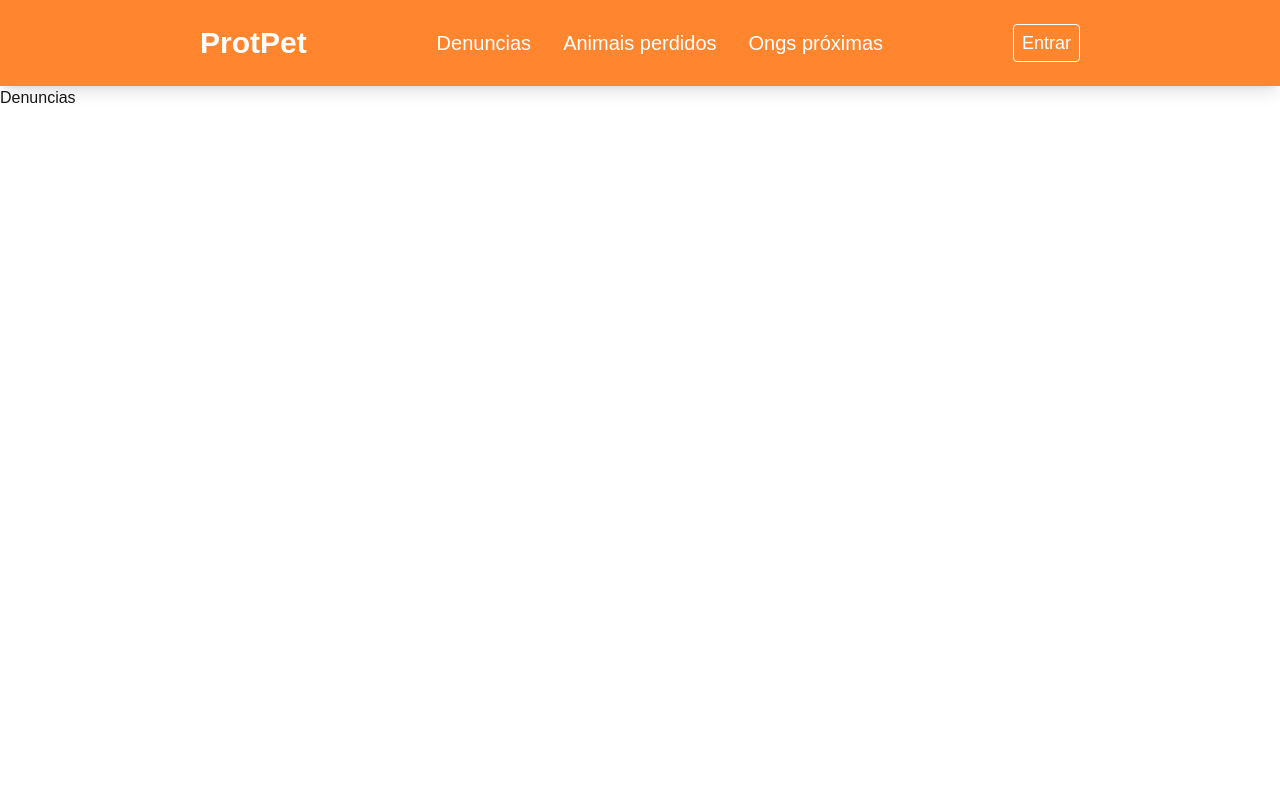
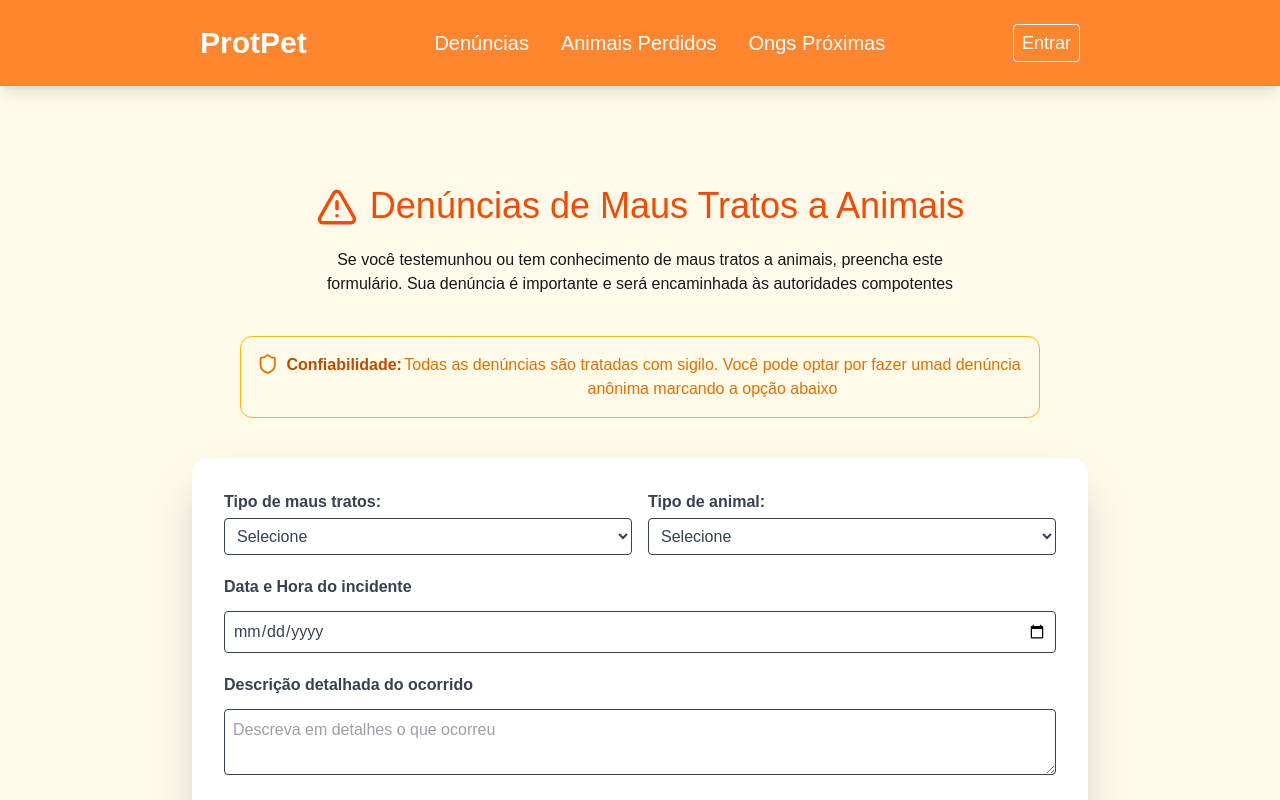
Before and after one commit to eduardo-gabriel-frainer/ProtPet, a Next.js app: page /denuncias in a window 1280 px wide. Shown: the top 800 px of the page. Built offline with nearby package versions, Linux system fonts and the light colour scheme.

Commit message:
fix: arrumar telas

```diff
--- a/package.json
+++ b/package.json
@@ -8,6 +8,8 @@
     "start": "next start"
   },
   "dependencies": {
+    "lucide": "^0.552.0",
+    "lucide-react": "^0.552.0",
     "next": "15.5.4",
     "react": "19.1.0",
     "react-dom": "19.1.0",
--- a/src/app/cadastroAnimais/page.tsx
+++ b/src/app/cadastroAnimais/page.tsx
@@ -2,7 +2,7 @@ import Footer from "../components/footer";
 
 export default function CadastroAnimais() {
   return (
-    <div className="flex flex-col min-h-screen">
+    <div className="flex flex-col min-h-screen bg-amber-50">
       {/* Container principal com texto e formulário */}
       <div className="flex flex-col md:flex-row justify-center items-center gap-50 flex-1 px-6 py-12 md:px-16 lg:px-32 min-h-screen">
 
@@ -20,7 +20,7 @@ export default function CadastroAnimais() {
         </div>
 
         {/* Formulário à direita */}
-        <form className="flex flex-col w-full max-w-xl gap-3 text-gray-700 bg-white">
+        <form className="flex flex-col w-full max-w-xl gap-3 text-gray-700 bg-white p-10 rounded-2xl shadow-2xl">
           <label className="font-semibold">O animal está:</label>
           <select className="border p-2 rounded">
             <option value="">Selecione</option>
--- a/src/app/components/header.tsx
+++ b/src/app/components/header.tsx
@@ -1,6 +1,10 @@
+"use client";
 import Link from "next/link";
+import { useState } from "react";
 
 export default function Header() {
+  const [menuOpen, setMenuOpen] = useState(false);
+
   return (
     <header className="bg-[#FF862F] text-white px-50 py-6 flex items-center justify-between sticky top-0 z-50 shadow-lg">
 
@@ -8,24 +12,75 @@ export default function Header() {
             ProtPet
         </Link>
 
-        <div className="flex space-x-8 text-xl">
-            <Link href="\denuncias" className="cursor-pointer hover:scale-105 duration-300">
-                Denuncias
+      {/* Menu principal - escondido em telas médias pra baixo */}
+      <div className="hidden lg:flex space-x-8 text-xl">
+        <Link
+          href="/denuncias"
+          className="cursor-pointer hover:scale-105 duration-300"
+        >
+          Denúncias
         </Link>
 
-            <Link href="\cadastroAnimais" className="cursor-pointer hover:scale-105 duration-300">
-             Animais perdidos
+        <Link
+          href="/cadastroAnimais"
+          className="cursor-pointer hover:scale-105 duration-300"
+        >
+          Animais Perdidos
         </Link>
 
-            <Link href="\ongsProximas"  className="cursor-pointer hover:scale-105 duration-300">
-                Ongs próximas
+        <Link
+          href="/ongsProximas"
+          className="cursor-pointer hover:scale-105 duration-300"
+        >
+          Ongs Próximas
         </Link>
       </div>
 
-        <div className="flex space-x-8 text-lg">
-            <h2 className="border border-white p-1 px-2 rounded hover:bg-[#fff4e5] hover:text-[#FF862F] transition-colors duration-200">Entrar</h2>
+      {/* Botão Entrar - escondido em telas médias pra baixo */}
+      <div className="hidden lg:flex space-x-8 text-lg">
+        <h2 className="border border-white p-1 px-2 rounded hover:bg-[#fff4e5] hover:text-[#FF862F] transition-colors duration-200">
+          Entrar
+        </h2>
       </div>
 
+      {/* Ícone do menu hamburguer (visível até 1024px) */}
+      <button
+        className="lg:hidden text-3xl"
+        onClick={() => setMenuOpen(!menuOpen)}
+        aria-label="Abrir menu"
+      >
+        {menuOpen ? "✖" : "☰"}
+      </button>
+
+      {/* Menu mobile dropdown */}
+      {menuOpen && (
+        <div className="absolute top-full right-0 w-50 bg-[#FF862F] rounded-b-lg text-white flex flex-col items-center py-6 space-y-4 text-lg shadow-lg lg:hidden">
+          <Link
+            href="/denuncias"
+            className="hover:scale-105 duration-300"
+            onClick={() => setMenuOpen(false)}
+          >
+            Denúncias
+          </Link>
+
+          <Link
+            href="/cadastroAnimais"
+            className="hover:scale-105 duration-300"
+            onClick={() => setMenuOpen(false)}
+          >
+            Animais Perdidos
+          </Link>
+
+          <Link
+            href="/ongsProximas"
+            className="hover:scale-105 duration-300"
+            onClick={() => setMenuOpen(false)}
+          >
+            Ongs Próximas
+          </Link>
+
+        </div>
+      )}
     </header>
   );
 }
--- a/src/app/denuncias/page.tsx
+++ b/src/app/denuncias/page.tsx
@@ -1,12 +1,61 @@
 import Footer from "../components/footer";
+import { Shield, TriangleAlert } from 'lucide-react';
 
 export default function cadastroAnimais() {
     return(
         <div>
-            <div className="min-h-screen">
-                Denuncias
+            <div className="min-h-screen bg-amber-50">
+                <div className="text-center pt-25">
+                     <h2 className="text-orange-600 text-4xl flex justify-center gap-3">
+                        <TriangleAlert size={42} className="text-orange-600" />
+                        Denúncias de Maus Tratos a Animais
+                    </h2>
+                    <p className="pt-5">Se você testemunhou ou tem conhecimento de maus tratos a animais, preencha este<br></br> formulário. Sua denúncia é importante e será encaminhada às autoridades compotentes</p>
+                    <p className="flex justify-center mt-10 mx-auto border bg-amber-50 border-amber-400 w-200 p-4 rounded-xl text-amber-600"><Shield size={30} className="mr-2 pb-2"/> <span className="font-semibold text-amber-700">Confiabilidade:</span> Todas as denúncias são tratadas com sigilo. Você pode optar por fazer umad denúncia anônima marcando a opção abaixo </p>
+                </div>
+
+               <div className="mx-auto mt-10 bg-white w-[70vw] p-8 rounded-2xl shadow-2xl">
+                    <form className="flex flex-col w-full gap-5 text-gray-700">
+
+                        <div className="flex gap-4">
+                            <div className="flex flex-col flex-1">
+                                <label className="font-semibold mb-1">Tipo de maus tratos:</label>
+                                <select className="border p-2 rounded">
+                                <option value="">Selecione</option>
+                                <option value="violencia">Violência</option>
+                                <option value="abandono">Abandono</option>
+                                <option value="negligencia">Negligência</option>
+                                </select>
+                            </div>
+
+                            {/* Tipo de animal */}
+                            <div className="flex flex-col flex-1">
+                                <label className="font-semibold mb-1">Tipo de animal:</label>
+                                <select className="border p-2 rounded">
+                                <option value="">Selecione</option>
+                                <option value="cao">Cão</option>
+                                <option value="gato">Gato</option>
+                                <option value="ave">Ave</option>
+                                <option value="outro">Outro</option>
+                                </select>
+                            </div>
+                        </div>
+
+                        <label className="font-semibold -mb-2">Data e Hora do incidente</label>
+                        <input type="date" className="border p-2 rounded"/>
+
+                        <label className="font-semibold -mb-2">Descrição detalhada do ocorrido</label>
+                        <textarea placeholder="Descreva em detalhes o que ocorreu" className="border p-2 rounded"></textarea>
+
+                        <button
+                        type="submit"
+                        className="mt-4 bg-[#FF862F] hover:bg-[#ff730e] text-white font-semibold py-2 rounded-lg">
+                        Enviar
+                        </button>
+                    </form>
+                </div>
             </div>
-        <Footer/>
+            <Footer/>
         </div>
 
     )
```
Also changed, not shown: 1 other file (tests, documents, lock files or other folders). Lines whose indentation alone changed are shown as unchanged.
